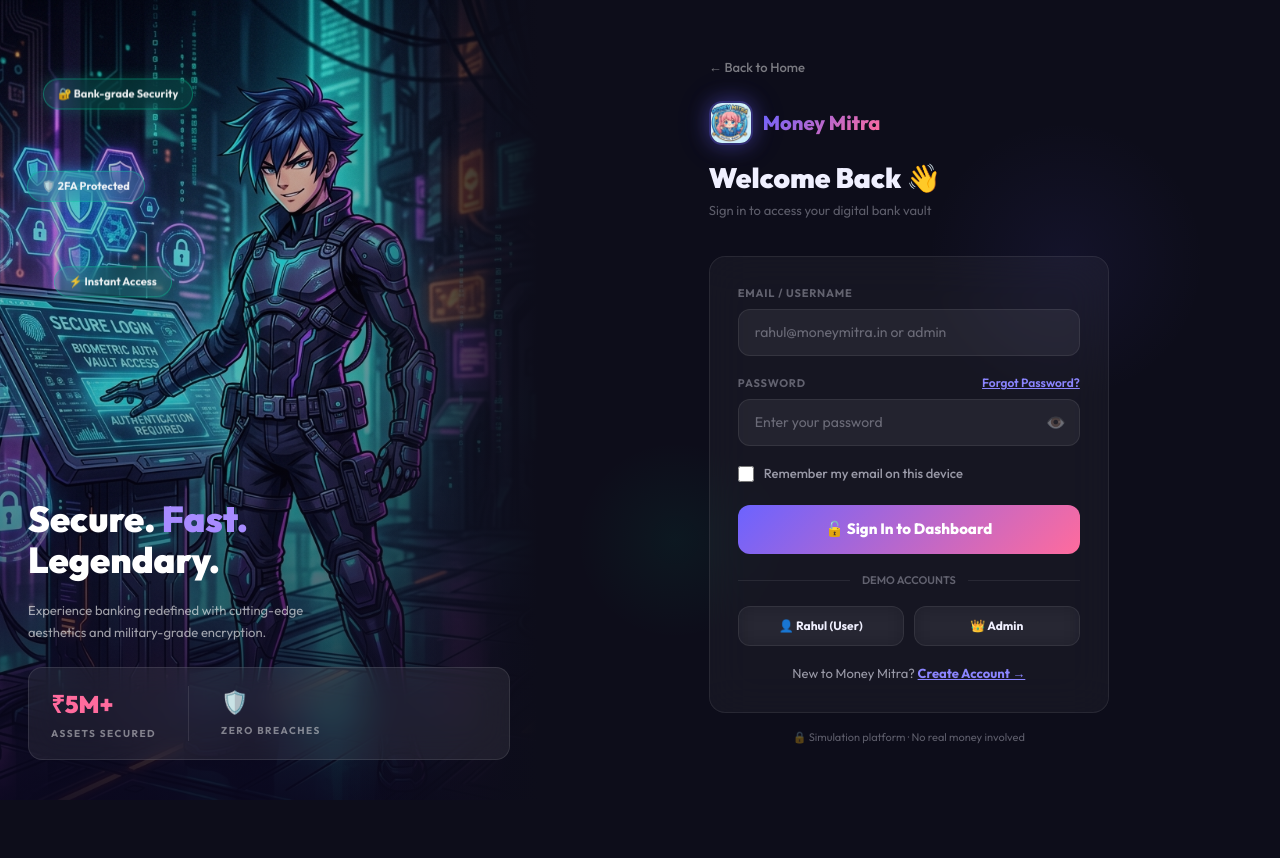
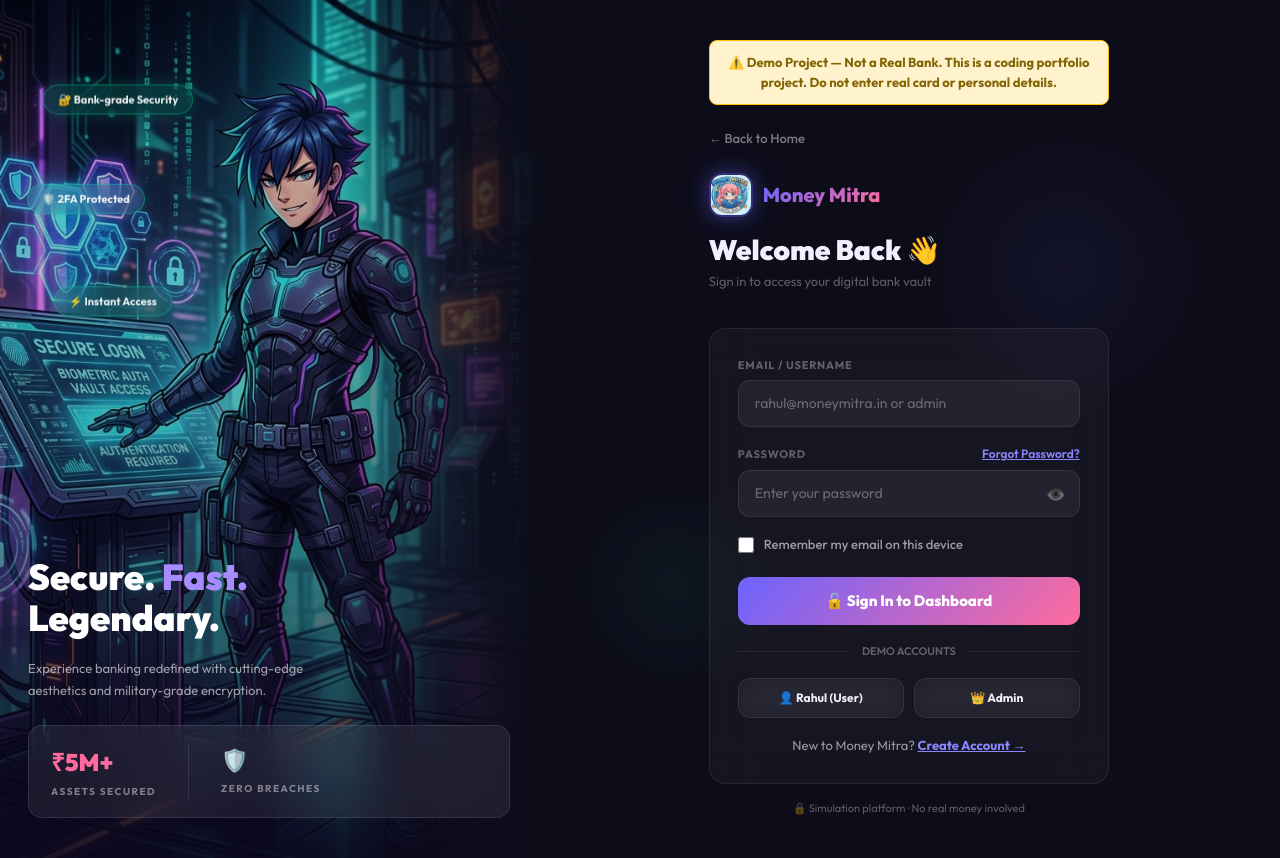
Before and after one commit to ankitdas37/Money-Mitra-Simple-Banking-System-Website, a React (Vite) app in the folder frontend/: page /login in a window 1280 px wide. Before the commit the page ends 800 px from the top, so only its background shows below. Built offline with nearby package versions, Linux system fonts and the light colour scheme; no server answers.

Commit message:
feat: add demo project disclaimers to sensitive pages

```diff
--- a/frontend/src/pages/Cards.jsx
+++ b/frontend/src/pages/Cards.jsx
@@ -203,6 +203,11 @@ export default function Cards() {
 
   return (
     <div>
+      {/* Demo Banner */}
+      <div style={{ background:'#fff3cd', border:'1px solid #ffc107', padding:'12px', textAlign:'center', fontWeight:'bold', color:'#856404', marginBottom:'24px', borderRadius:'8px', fontSize:'13px' }}>
+        ⚠️ Demo Project — Not a Real Bank. This is a coding portfolio project. Do not enter real card or personal details.
+      </div>
+
       {/* Header */}
       <div style={{ display:'flex', justifyContent:'space-between', alignItems:'center', marginBottom:32 }}>
         <div className="page-header" style={{ marginBottom:0 }}>
--- a/frontend/src/pages/Login.jsx
+++ b/frontend/src/pages/Login.jsx
@@ -260,6 +260,11 @@ export default function Login() {
 
         <div style={{ width: '100%', maxWidth: 400, position: 'relative' }}>
 
+          {/* Demo Banner */}
+          <div style={{ background:'#fff3cd', border:'1px solid #ffc107', padding:'12px', textAlign:'center', fontWeight:'bold', color:'#856404', marginBottom:'20px', borderRadius:'8px', fontSize:'13px' }}>
+            ⚠️ Demo Project — Not a Real Bank. This is a coding portfolio project. Do not enter real card or personal details.
+          </div>
+
           {/* Back to Home */}
           <a href="/home.html"
             style={{ display:'inline-flex', alignItems:'center', gap:6, fontSize:13, color:'rgba(255,255,255,0.45)', textDecoration:'none', marginBottom:24, transition:'color 0.2s', fontWeight:500 }}
--- a/frontend/src/pages/Register.jsx
+++ b/frontend/src/pages/Register.jsx
@@ -238,6 +238,11 @@ export default function Register() {
       {/* Right: Form Panel */}
       <div style={{ flex: 1, overflowY: 'auto', display: 'flex', alignItems: 'flex-start', justifyContent: 'center', padding: '36px 44px' }}>
         <div style={{ width: '100%', maxWidth: 500 }}>
+
+          {/* Demo Banner */}
+          <div style={{ background:'#fff3cd', border:'1px solid #ffc107', padding:'12px', textAlign:'center', fontWeight:'bold', color:'#856404', marginBottom:'20px', borderRadius:'8px', fontSize:'13px' }}>
+            ⚠️ Demo Project — Not a Real Bank. This is a coding portfolio project. Do not enter real card or personal details.
+          </div>
 
           <a href="/home.html" style={{ display: 'inline-flex', alignItems: 'center', gap: 6, fontSize: 13, color: 'rgba(255,255,255,0.45)', textDecoration: 'none', marginBottom: 20, transition: 'color 0.2s', fontWeight: 500 }}
             onMouseEnter={e => e.currentTarget.style.color = 'rgba(255,255,255,0.85)'}
```
